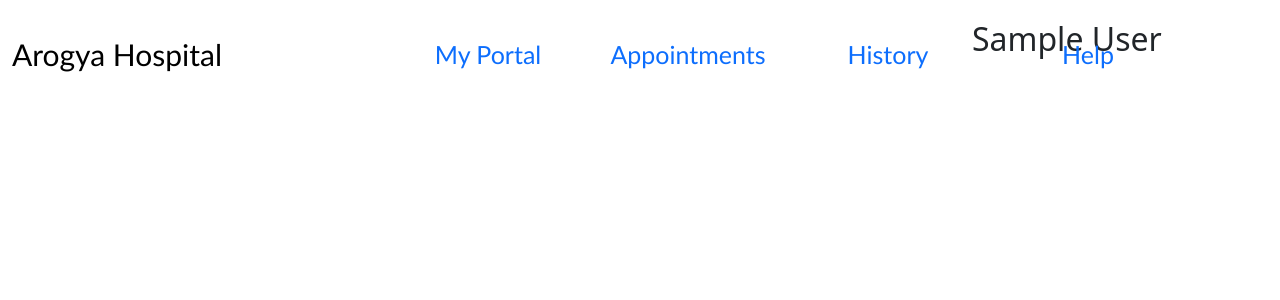
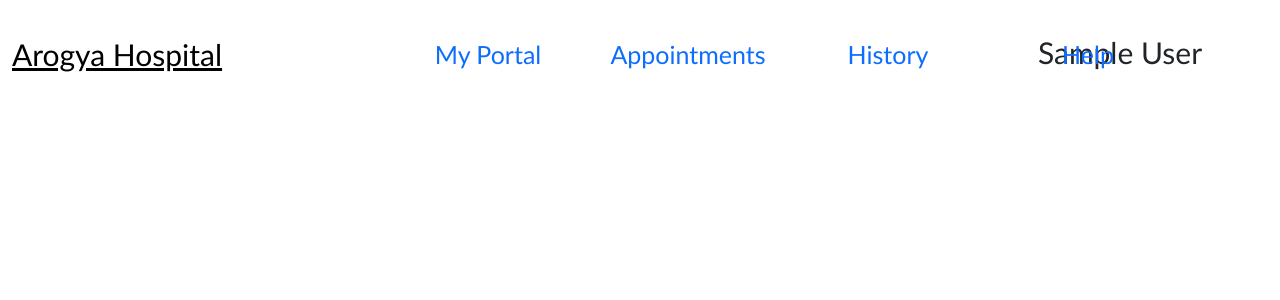
Before and after one commit to Sehara2002/Arogya_Hospital, a PHP site: page /dashboard.php in a window 1280 px wide. Shown: the top 300 px of the page. Run offline with PHP 8.4, Linux system fonts and the light colour scheme; the visitor is signed in with stand-in values (Sample User, id 1).

Commit message:
Updating Navbar

```diff
--- a/CSS/navbar.css
+++ b/CSS/navbar.css
@@ -22,8 +22,18 @@
 .logo{
     position:absolute;
     transform: translateY(12px);
-    text-decoration: none;
+    text-decoration: underline;
     color:black;
     font-size: 30px;
     font-family: 'Gill Sans', 'Gill Sans MT', Calibri, 'Trebuchet MS', sans-serif;
 }
+.user{
+    padding:0px;
+    height:40px;
+}
+.user p{
+    font-size:30px;
+    font-family: 'Gill Sans', 'Gill Sans MT', Calibri, 'Trebuchet MS', sans-serif;
+    margin-top: 10px;
+    font-weight:400;
+}
--- a/dashboard.php
+++ b/dashboard.php
@@ -23,7 +23,8 @@ if(isset($_SESSION["username"])){
     <meta name="viewport" content="width=device-width, initial-scale=1.0">
     <link href="https://cdn.jsdelivr.net/npm/bootstrap@5.0.2/dist/css/bootstrap.min.css" rel="stylesheet">
     <script src="https://cdn.jsdelivr.net/npm/bootstrap@5.0.2/dist/js/bootstrap.bundle.min.js"></script>
-    <link rel="stylesheet" href="./CSS/navbar.css">
+    <link rel="stylesheet" href="./CSS/Navbar.css">
+    <link rel="stylesheet" href="./CSS/dashboard.css">
     <title>Arogya Hospital</title>
 </head>
 
@@ -46,10 +47,12 @@ if(isset($_SESSION["username"])){
                         </ul>
                     </div>
                 </div>
-                <div class="col-sm-3">
-                    <h2 class="username">
+                <div class="col-sm-3 user text-center">
+                    <div class="user">
+                    <p class="username">
                         <?php echo $_SESSION["Fname"]?>
-                    </h2>
+                    </p>
+                    </div>
                 </div>
             </div>
         </div>
```
Also changed, not shown: CSS/dashboard.css (added).
